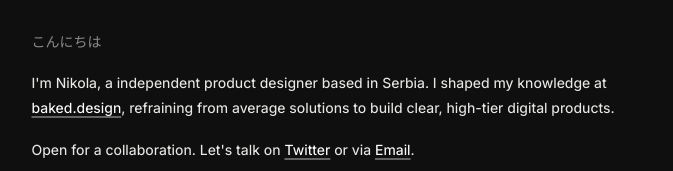
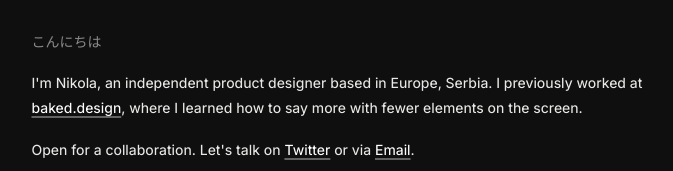
Before and after one commit to NikolaNoUndo/mySite, a plain HTML site: page index.html in a window 1280 px wide. Shown: the part 152-323 px from the top of the page, without its empty margins (293-966 px from the left). Drawn offline with Linux system fonts and the light colour scheme.

Commit message:
Small updates.

```diff
--- a/index.html
+++ b/index.html
@@ -62,7 +62,7 @@
 
   <p class="greeting">こんにちは</p>
 
-  <p>I'm Nikola, a independent product designer based in Serbia. I shaped my knowledge at <a class="link" href="https://baked.design" target="_blank" rel="noopener noreferrer">baked.design</a>, refraining from average solutions to build clear, high-tier digital products.</p>
+  <p>I'm Nikola, an independent product designer based in Europe, Serbia. I previously worked at <a class="link" href="https://baked.design" target="_blank" rel="noopener noreferrer">baked.design</a>, where I learned how to say more with fewer elements on the screen.</p>
 
   <p>Open for a collaboration. Let's talk on <a class="link" href="https://twitter.com/nikolaNoUndo" target="_blank" rel="noopener noreferrer me">Twitter</a> or via <span class="email-copy" data-email="info@itsnikola.site" role="button" tabindex="0" aria-label="Copy email address">Email<span class="copied-toast"><img src="SVGs/successfullyIcon.svg" width="15" height="15" fill="none" alt="">Copied successfully!</span></span>.</p>
 
```
